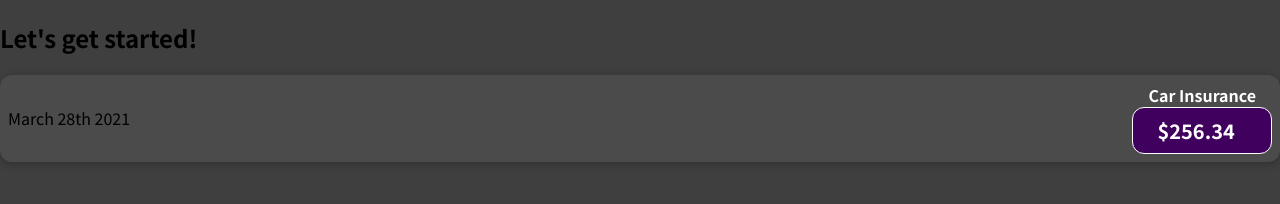
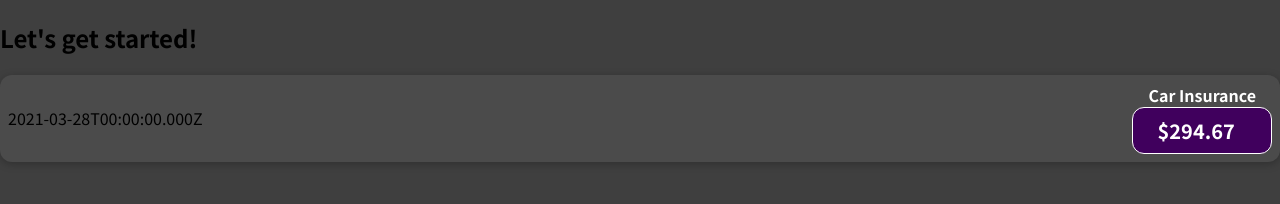
Before and after one commit to BojidarPanaiotov/React-Expense-Tracker, a JavaScript app: page / in a window 1280 px wide. Shown: the top 204 px of the page. Built offline with nearby package versions, Linux system fonts and the light colour scheme.

Commit message:
Outputting dynamic data in expense item component

```diff
--- a/src/components/ExpenseItem.js
+++ b/src/components/ExpenseItem.js
@@ -1,12 +1,16 @@
-import './ExpenseItem.css';
+import "./ExpenseItem.css";
 
 function ExpenseItem() {
+  const expenseDate = new Date(2021, 2, 28);
+  const expenseTitle = "Car Insurance";
+  const expenseAmount = 294.67;
+
   return (
     <div className="expense-item">
-      <div>March 28th 2021</div>
+      <div>{expenseDate.toISOString()}</div>
       <div className="expense-item_description">
-        <h2>Car Insurance</h2>
-        <div className="expense-item__price">$256.34</div>
+        <h2>{expenseTitle}</h2>
+        <div className="expense-item__price">${expenseAmount}</div>
       </div>
     </div>
   );
```
Also changed, not shown: 2 other files (tests, documents, lock files or other folders).
